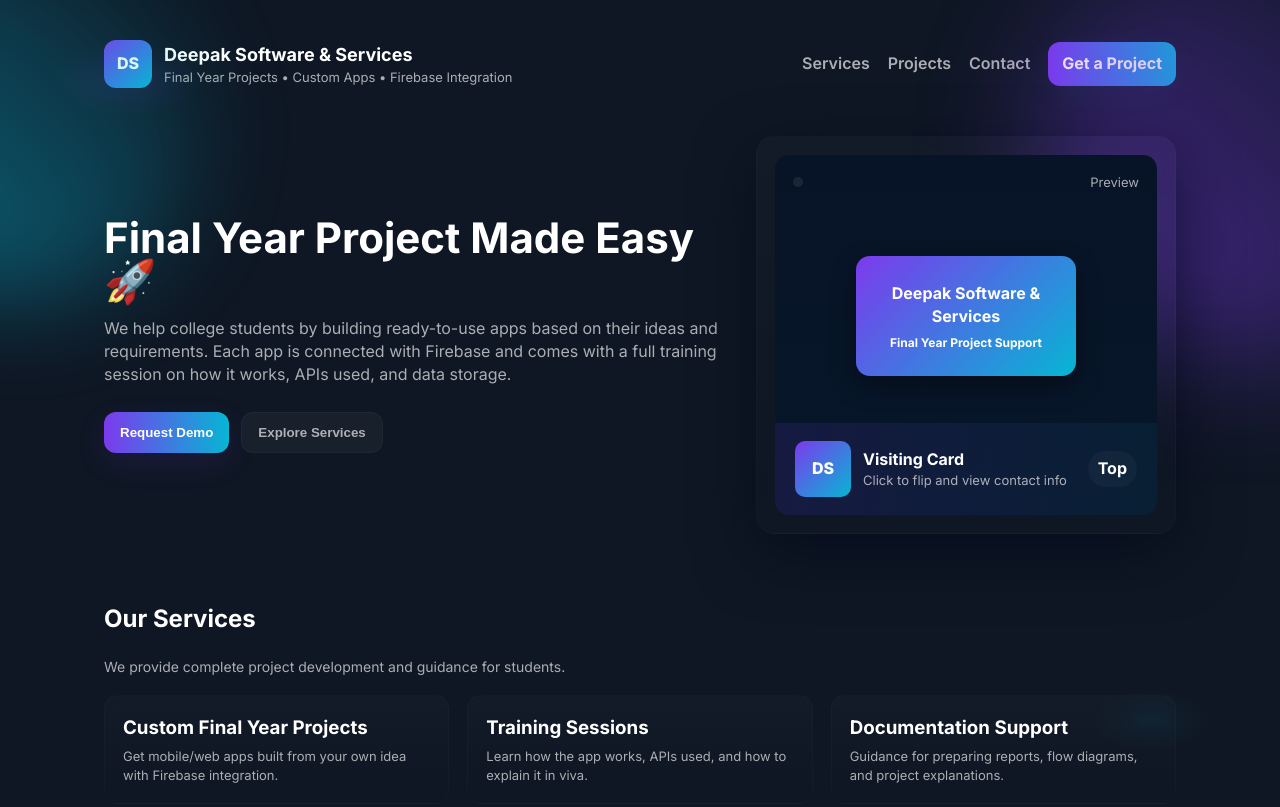
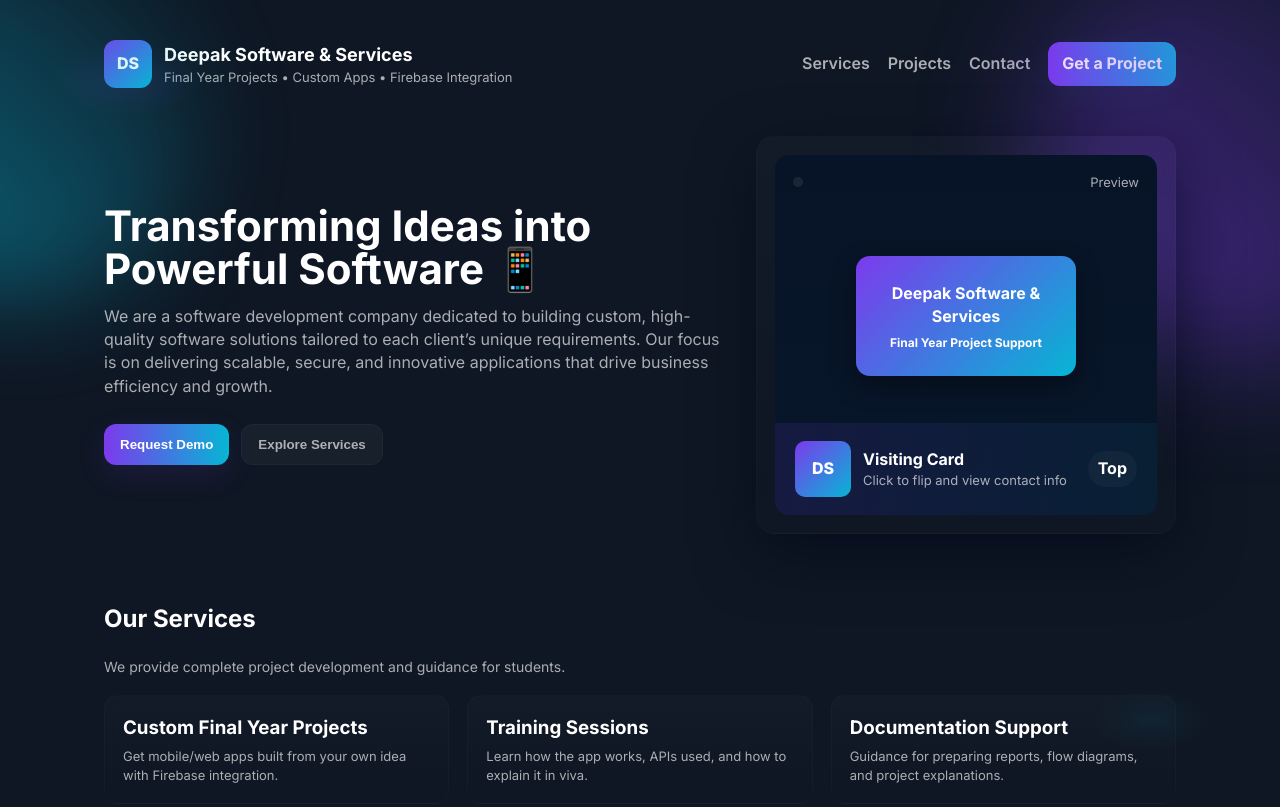
Before and after one commit to deepaksoftwareservices/deepaksoftwareweb, a plain HTML site: page index.html in a window 1280 px wide. Shown: the top 807 px of the page. Drawn offline with nearby package versions, Linux system fonts and the light colour scheme.

Commit message:
Update index.html

```diff
--- a/index.html
+++ b/index.html
@@ -131,8 +131,8 @@
 
     <section class="hero">
       <div>
-        <h2 class="fade-up">Final Year Project Made Easy 🚀</h2>
-        <p class="fade-up">We help college students by building ready-to-use apps based on their ideas and requirements. Each app is connected with Firebase and comes with a full training session on how it works, APIs used, and data storage.</p>
+        <h2 class="fade-up">Transforming Ideas into Powerful Software 📱</h2>
+        <p class="fade-up">We are a software development company dedicated to building custom, high-quality software solutions tailored to each client’s unique requirements. Our focus is on delivering scalable, secure, and innovative applications that drive business efficiency and growth.</p>
         <div class="controls fade-up">
           <button class="btn primary">Request Demo</button>
           <button class="btn">Explore Services</button>
```
